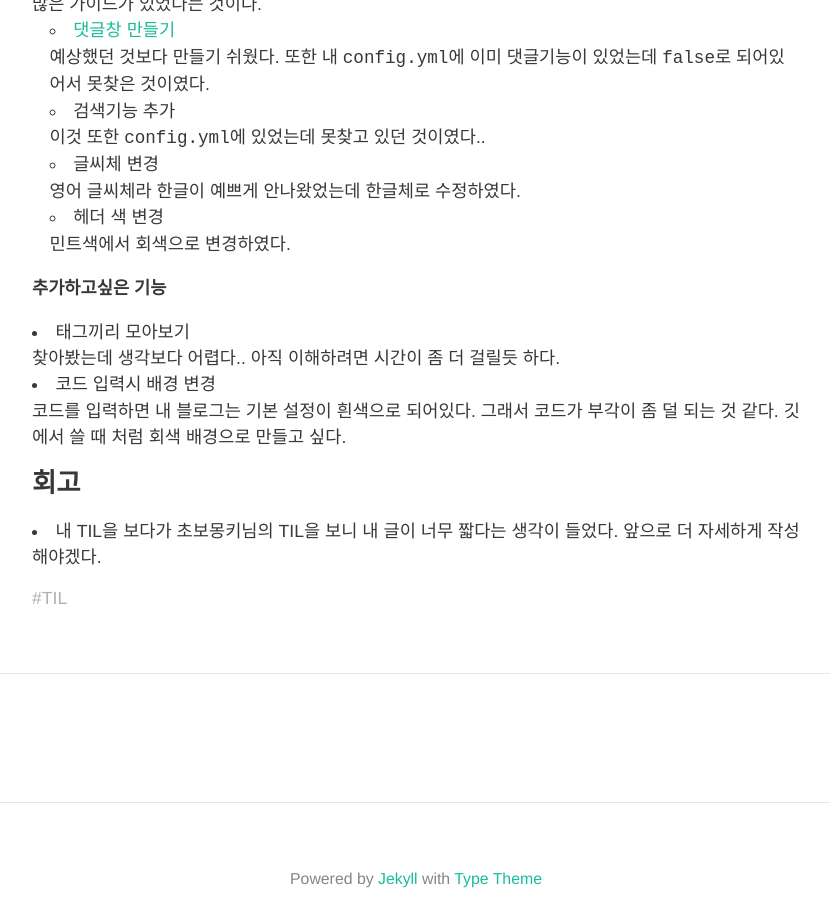
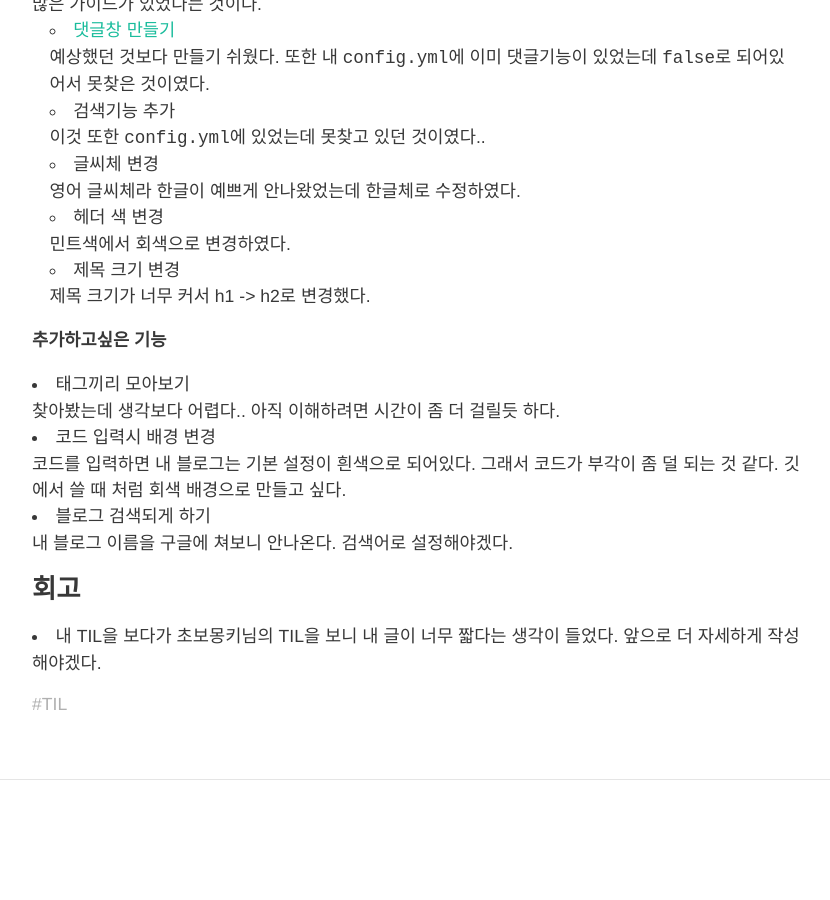
Before and after one commit to HyunlangBan/hyunlangban.github.io, a Jekyll site: the page built from _posts/2020-02-02-til.md, in a window 1280 px wide and 900 px high, scrolled down 468 px. Shown: the whole window, without its empty margins (224-1054 px from the left). Built offline with Jekyll 4.4.1, drawn with Linux system fonts in a browser that asks for light colours; nearby versions of some CDN libraries; comment, search, counter and statistics services are not loaded.

Commit message:
Update 2020-02-02-til.md

```diff
--- a/_posts/2020-02-02-til.md
+++ b/_posts/2020-02-02-til.md
@@ -15,6 +15,8 @@ title: 200203 TIL
     <br>영어 글씨체라 한글이 예쁘게 안나왔었는데 한글체로 수정하였다.
   - 헤더 색 변경
     <br>민트색에서 회색으로 변경하였다.
+  - 제목 크기 변경
+    <br>제목 크기가 너무 커서 h1 -> h2로 변경했다.
 
 
 
@@ -24,6 +26,8 @@ title: 200203 TIL
    <br>찾아봤는데 생각보다 어렵다.. 아직 이해하려면 시간이 좀 더 걸릴듯 하다.
  - 코드 입력시 배경 변경
    <br>코드를 입력하면 내 블로그는 기본 설정이 흰색으로 되어있다. 그래서 코드가 부각이 좀 덜 되는 것 같다. 깃에서 쓸 때 처럼 회색 배경으로 만들고 싶다.
+ - 블로그 검색되게 하기
+   <br>내 블로그 이름을 구글에 쳐보니 안나온다. 검색어로 설정해야겠다.
 
 ### 회고
 - 내 TIL을 보다가 초보몽키님의 TIL을 보니 내 글이 너무 짧다는 생각이 들었다. 앞으로 더 자세하게 작성해야겠다.
```
